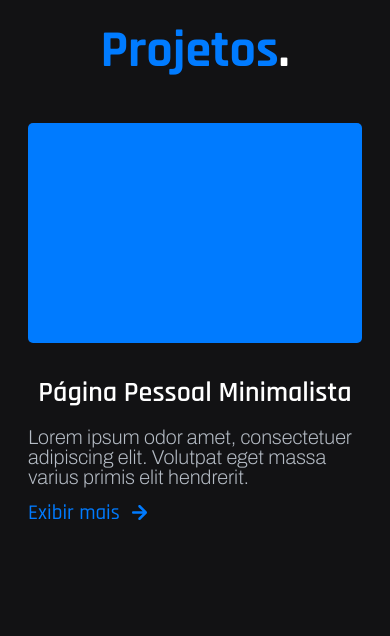
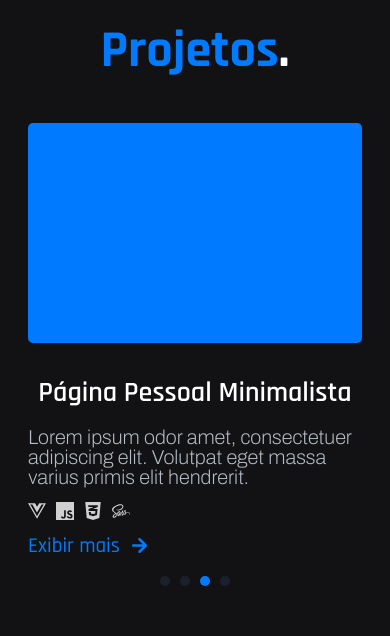
Before and after one commit to eubrunocoelho/portfolio, a Vue app: page / in a window 390 px wide. Shown: the part 3080-3716 px from the top of the page. Built offline with nearby package versions, Linux system fonts and the light colour scheme; a web font is replaced by a local one.

Commit message:
style(mobile): adds style to project content

```diff
--- a/src/assets/scss/global.scss
+++ b/src/assets/scss/global.scss
@@ -9,3 +9,4 @@
 @import './modules/app';
 @import './modules/components';
 @import './modules/waves';
+@import './modules/languages';
--- /dev/null
+++ b/src/assets/scss/modules/_languages.scss
@@ -0,0 +1,32 @@
+/**
+ * =================================================================================
+ * LANGUAGES
+ * =================================================================================
+ */
+
+.language-box {
+    display: inline-block;
+    filter: var(--language-icon-color);
+    height: 18px;
+    width: 18px;
+
+    &--vue {
+        background: url(../img/languages/vuejs.svg) center no-repeat;
+        background-size: 18px 18px;
+    }
+
+    &--css {
+        background: url(../img/languages/css.svg) center no-repeat;
+        background-size: 18px 18px;
+    }
+
+    &--sass {
+        background: url(../img/languages/sass.svg) center no-repeat;
+        background-size: 18px 18px;
+    }
+
+    &--js {
+        background: url(../img/languages/js.svg) center no-repeat;
+        background-size: 18px 18px;
+    }
+}
--- a/src/assets/scss/modules/_variables.scss
+++ b/src/assets/scss/modules/_variables.scss
@@ -47,6 +47,8 @@
     --projects-img-box-color: #007bff;
     --projects-title-color: #ffffff;
     --projects-about-text: #b5bcc5;
+    --projects-ellipse-color: #1b212c;
+    --projects-ellipse-active-color: #007bff;
 
     // FOOTER
     --footer-top-background-color: #111113;
@@ -56,6 +58,9 @@
     --footer-copy-background-color: #0c0c0d;
     --footer-copy-text: #b5bcc5;
     --footer-copy-author: #007bff;
+
+    // LANGUAGES
+    --language-icon-color: invert(91%) sepia(0%) saturate(0%) hue-rotate(155deg) brightness(94%) contrast(89%);
 
     // BUTTONS
     --button-background-color: #007bff;
--- a/src/components/Projects/Projects.vue
+++ b/src/components/Projects/Projects.vue
@@ -1,15 +1,29 @@
 <template>
     <section class="projects">
         <h1 class="section-title title-spacing">Projetos<span class="dot">.</span></h1>
-        <div class="content">
+        <div class="project-item">
             <span class="project-box"></span>
-            <h1>Página Pessoal Minimalista</h1>
+            <h1 class="title">Página Pessoal Minimalista</h1>
             <div class="about">
                 <p class="text">
                     Lorem ipsum odor amet, consectetuer adipiscing elit. Volutpat eget massa varius primis elit
                     hendrerit.
                 </p>
+                <ul class="languages">
+                    <li class="language-box language-box--vue"></li>
+                    <li class="language-box language-box--js"></li>
+                    <li class="language-box language-box--css"></li>
+                    <li class="language-box language-box--sass"></li>
+                </ul>
                 <a href="#" class="show-more">Exibir mais</a>
+            </div>
+        </div>
+        <div class="ellipses">
+            <div class="wrapper">
+                <span class="ellipse"></span>
+                <span class="ellipse"></span>
+                <span class="ellipse ellipse--active"></span>
+                <span class="ellipse"></span>
             </div>
         </div>
     </section>
--- a/src/components/Projects/_projects.scss
+++ b/src/components/Projects/_projects.scss
@@ -12,11 +12,12 @@
     padding: 0 18px 128px 18px;
     width: 100%;
 
-    .content {
+    .project-item {
         align-items: center;
         display: flex;
         flex-direction: column;
         padding: 0 10px 0 10px;
+        margin: 0 0 20px 0;
         width: 100%;
 
         .project-box {
@@ -28,7 +29,7 @@
             width: 100%;
         }
 
-        h1 {
+        .title {
             color: var(--projects-title-color);
             font-family: var(--font-rajdhani);
             font-size: 28px;
@@ -44,6 +45,39 @@
                 font-weight: 200;
                 margin: 0 0 15px 0;
             }
+
+            .languages {
+                column-gap: 10px;
+                display: flex;
+                margin: 0 0 15px 0;
+
+                .language {
+                    height: 25px;
+                    width: 25px;
+                }
+            }
+        }
+    }
+
+    .ellipses {
+        display: flex;
+        justify-content: center;
+        width: 100%;
+
+        .wrapper {
+            column-gap: 10px;
+            display: flex;
+        }
+
+        .ellipse {
+            background: var(--projects-ellipse-color);
+            border-radius: 50%;
+            height: 10px;
+            width: 10px;
+
+            &--active {
+                background: var(--projects-ellipse-active-color);
+            }
         }
     }
 }
```
